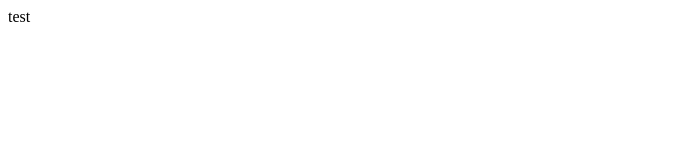
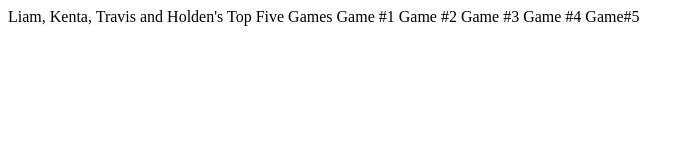
Before and after one commit to greatestdev100/top5-games, a plain HTML site: page index.html in a window 1280 px wide. Shown: the whole page, without its empty margins (0-694 px from the left). Drawn offline with Linux system fonts and the light colour scheme.

Commit message:
Update index.html

```diff
--- a/index.html
+++ b/index.html
@@ -1,3 +1,8 @@
 <html>
-  test
+  Liam, Kenta, Travis and Holden's Top Five Games
+  Game #1
+  Game #2
+  Game #3
+  Game #4
+  Game#5
 </html>
```
